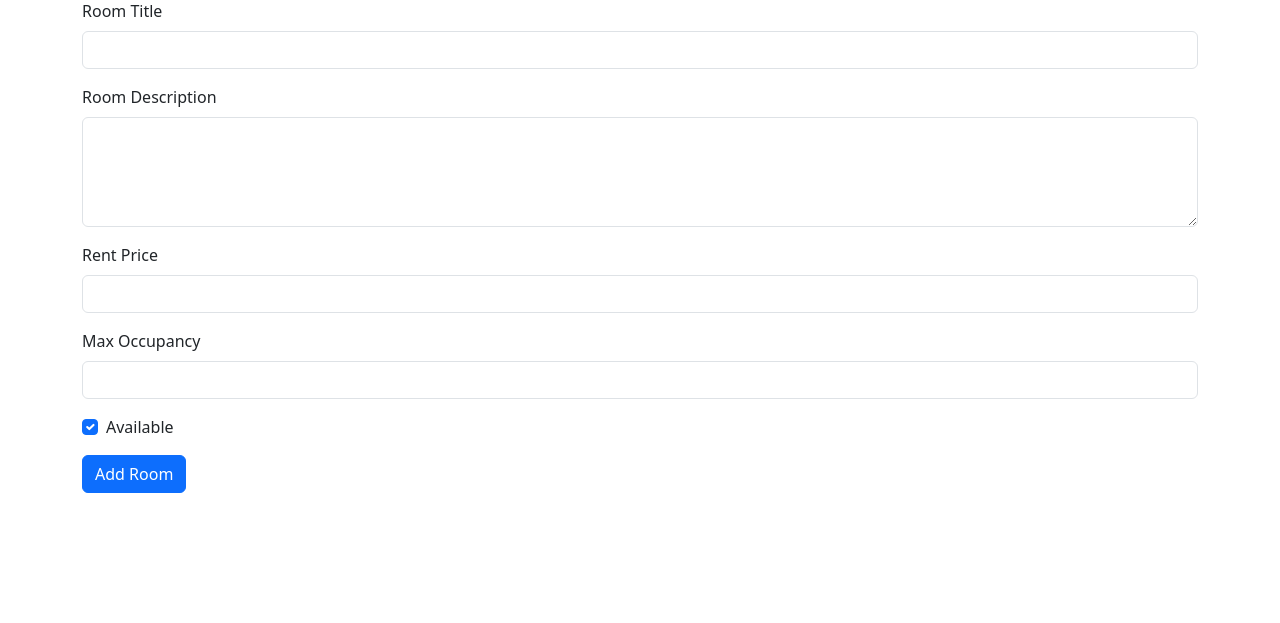
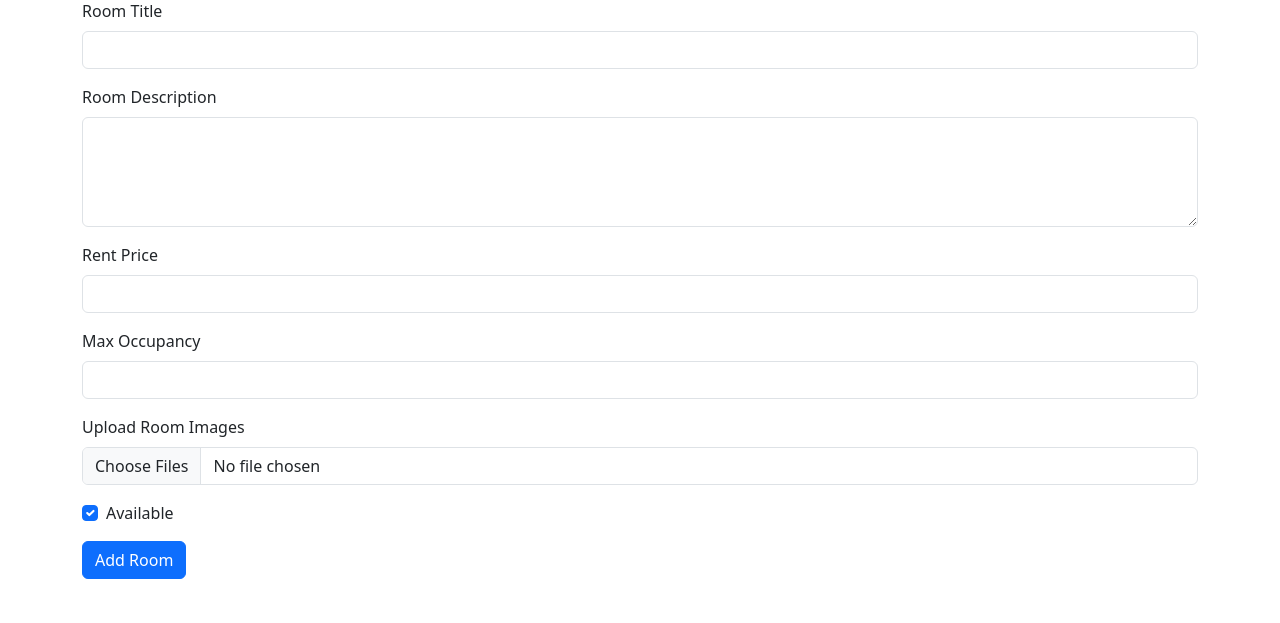
Before and after one commit to SampurnaC/roomera, a Django app: template landlord_property/templates/landlord_property/add_room.html in a window 1280 px wide. Shown: the part 177-800 px from the top of the page. Run offline with Django 4.2, Linux system fonts and the light colour scheme; the template is opened without the code that fills it: values that come from a table or form of the project are taken from there, others are empty.

Commit message:
allow multiple images to upload

```diff
--- a/landlord_property/templates/landlord_property/add_room.html
+++ b/landlord_property/templates/landlord_property/add_room.html
@@ -3,7 +3,7 @@
 {% block content %}
     <div class="container mt-5">
         <h1 class="mb-4">Add a Room</h1>
-        <form action="" method="post">
+        <form action="" method="post" enctype="multipart/form-data">
             {% csrf_token %}
 
             <!-- Room Title -->
@@ -30,6 +30,16 @@
                 <input type="number" name="max_occupancy" class="form-control" id="id_max_occupancy" value="{{ form.max_occupancy.value }}" required>
             </div>
 
+            <!-- <div class="mb-3">
+                <label for="id_image" class="form-label">Upload Image</label>
+                <input type="file" name="image" class="form-control" id="id_image">
+            </div> -->
+
+            <div class="mb-3">
+                <label for="id_image" class="form-label">Upload Room Images</label>
+                <input type="file" name="image" class="form-control" id="id_image" multiple>
+            </div>
+
             <!-- Availability Checkbox -->
             <div class="mb-3 form-check">
                 <input type="checkbox" name="is_available" class="form-check-input" id="id_is_available" {% if form.is_available.value %}checked{% endif %}>
```
